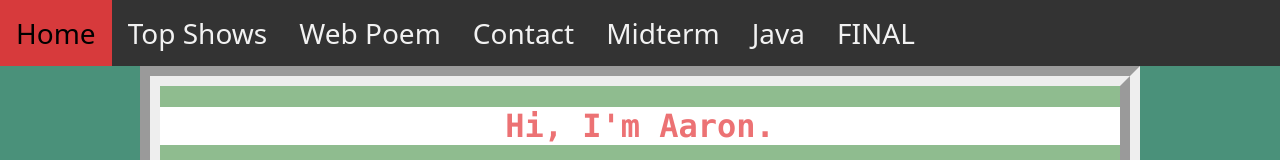
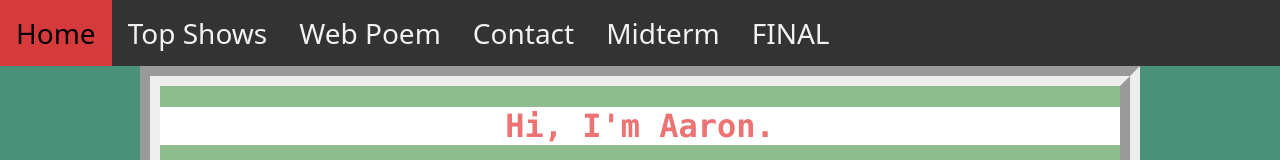
Before and after one commit to aaronk416/aaronk416.github.io, a plain HTML site: page index.html in a window 1280 px wide. Shown: the top 160 px of the page. Drawn offline with Linux system fonts and the light colour scheme; a web font is replaced by a local one.

Commit message:
Add files via upload

```diff
--- a/index.html
+++ b/index.html
@@ -28,7 +28,6 @@
     <a href="poem.html">Web Poem</a>
     <a href="contact.html">Contact</a>
     <a href="midterm.html">Midterm</a>
-	<a href="java.html">Java</a>
 	<a href="final.html">FINAL</a>
   </nav>
 </header>
```
